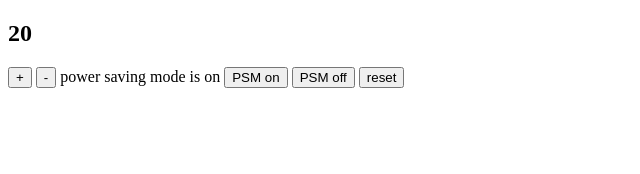
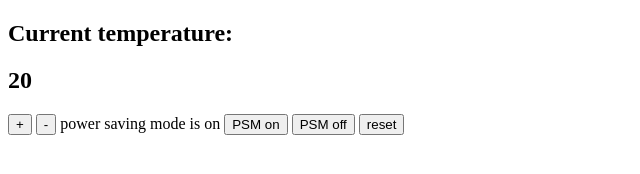
Before and after one commit to BenChallenor/thermostat-revisited, a plain HTML site: page index.html in a window 1280 px wide. Shown: the whole page, without its empty margins (0-640 px from the left). Drawn offline with nearby package versions, Linux system fonts and the light colour scheme; no server answers.

Commit message:
Add current temperature using and API

```diff
--- a/index.html
+++ b/index.html
@@ -8,6 +8,7 @@
     <link rel="stylesheet" href="style.css">
     <script src="https://code.jquery.com/jquery-3.3.1.min.js"></script>
     <section>
+      <h1>Current temperature: <span id="current-temperature"></span></h1>
       <h1 id="temperature"></h1>
       <p>
         <button id="temperature-up">+</button>
--- a/interface.js
+++ b/interface.js
@@ -35,4 +35,8 @@ $(document).ready(function() {
     updateTemperature();
   });
 
+  $.get('http://api.openweathermap.org/data/2.5/weather?q=London,uk&appid=646b7a7c86b59b834165494f58565c87&units=metric', function(data) {
+    $('#current-temperature').text(data.main.temp);
+  });
+
 });
```
